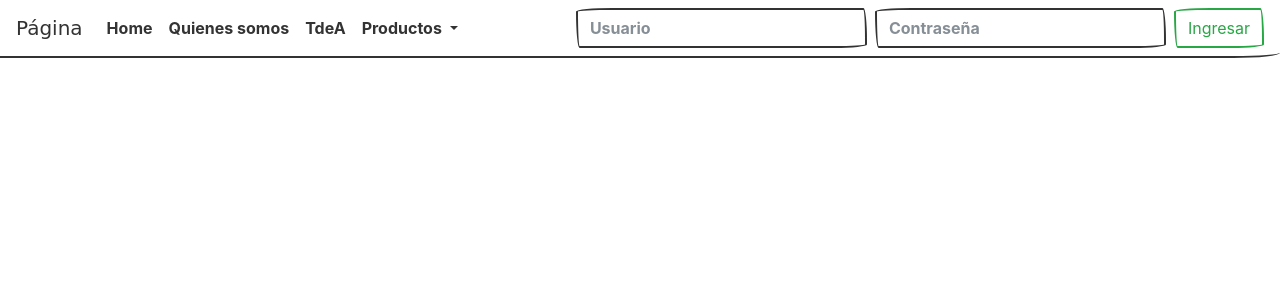
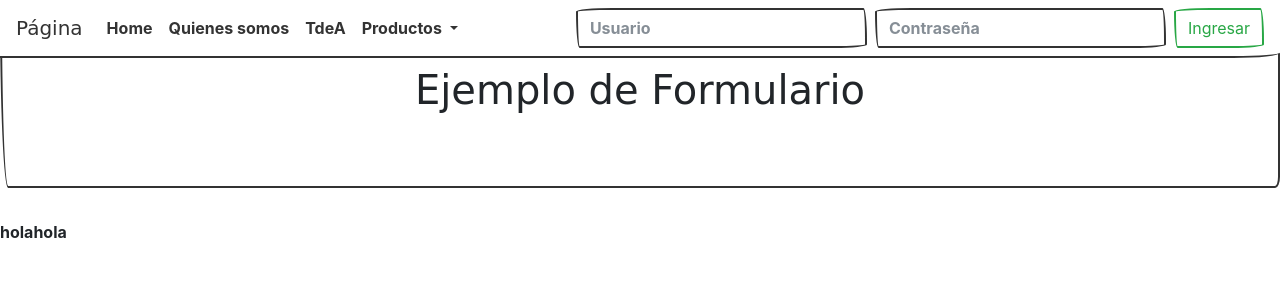
Before and after one commit to sgomezj87/lenguajesweb, a PHP site: page /resultado.php in a window 1280 px wide. Shown: the top 300 px of the page. Run offline with PHP 8.4, Linux system fonts and the light colour scheme; data that the repository does not hold is empty; some web fonts are replaced.

Commit message:
actualizacion

```diff
--- a/header.php
+++ b/header.php
@@ -60,3 +60,8 @@
       </form>
     </div>
   </nav>
+
+  <!-- Crea un jumbotron que se utiliza para títulos, banner y otros elementos distintivos de gran tamaño-->
+  <div id="titulo" class="jumbotron ">
+    <h1 id="tituloh1" class="text-center" >Ejemplo de Formulario</h1>
+ </div>
--- a/index.php
+++ b/index.php
@@ -1,10 +1,7 @@
 <?php
 include "header.php";
 ?>
-<!-- Crea un jumbotron que se utiliza para títulos, banner y otros elementos distintivos de gran tamaño-->
-  <div id="titulo" class="jumbotron ">
-    <h1 id="tituloh1" class="text-center" >Ejemplo de Formulario</h1>
- </div>
+
 
 <div class="container">
   <div class="alert alert-warning" id="alerta" role="alert" style="visibility: hidden">
```
